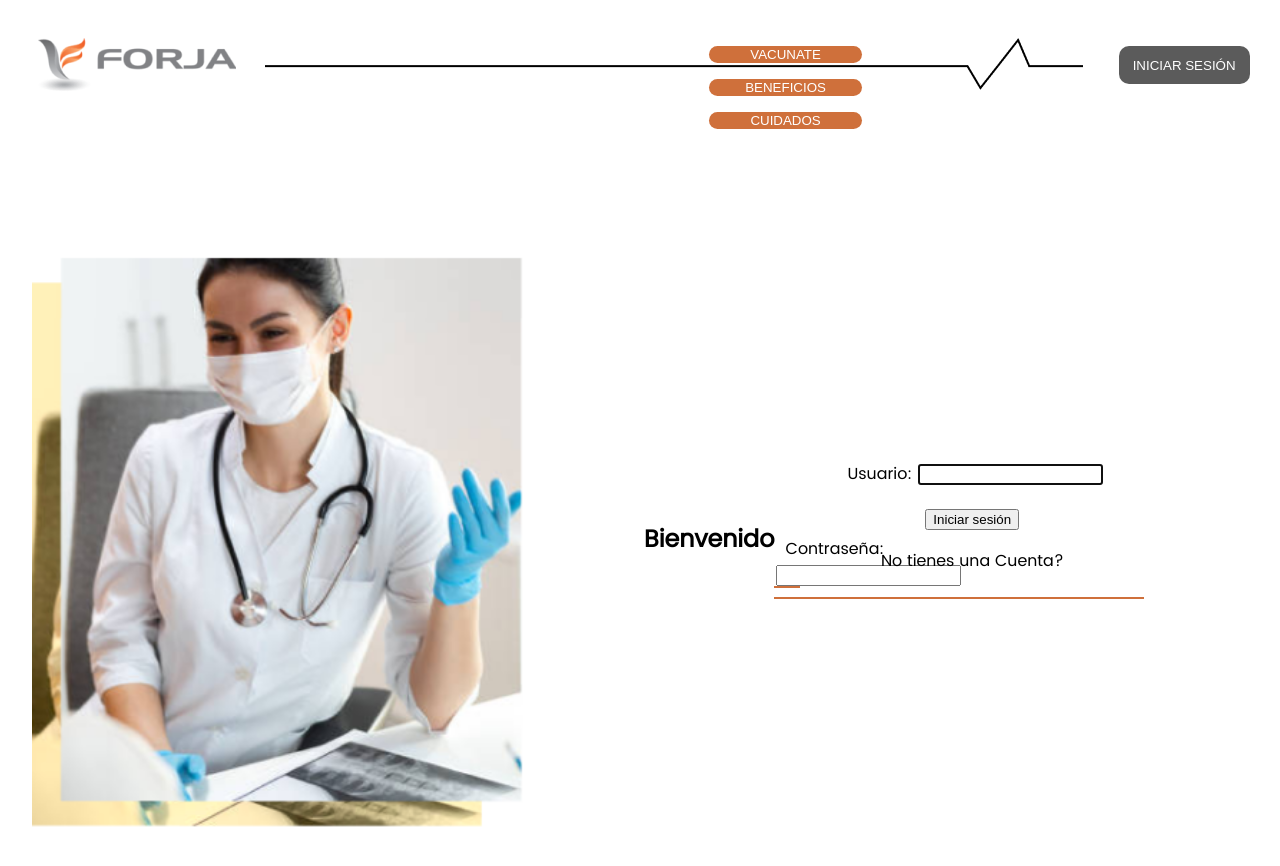
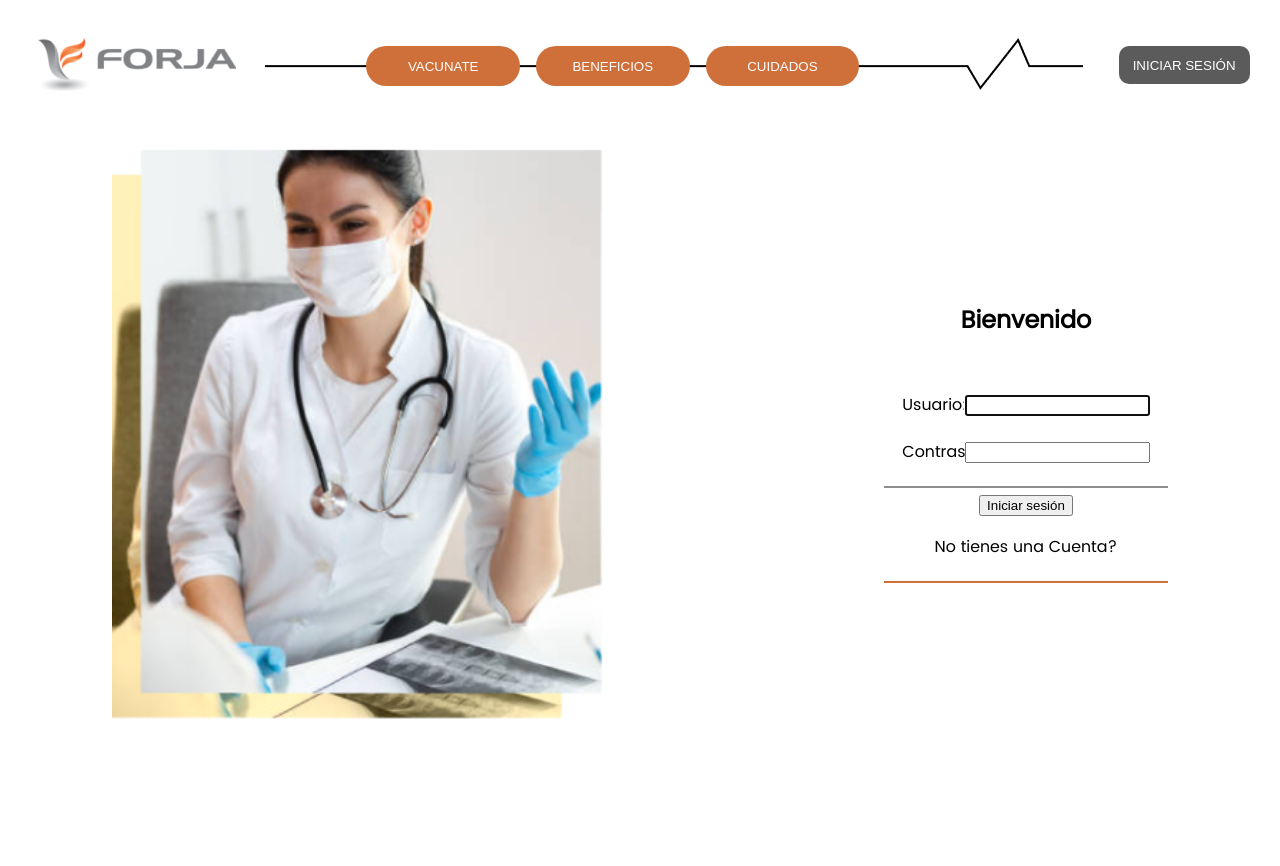
Before and after one commit to VeronikaEspa/Proyecto_Vacunacion, a React (Create React App) app: page /Login in a window 1280 px wide. Shown: the top 866 px of the page. After the commit the page ends 800 px from the top, so only its background shows below. Built offline with nearby package versions, Linux system fonts and the light colour scheme; no server answers.

Commit message:
Mejorando estilos del login

```diff
--- a/src/component/Login/login.styles.css
+++ b/src/component/Login/login.styles.css
@@ -7,46 +7,32 @@ body{
     font-family: 'poppins-regular', sans-serif;
 }
 .container{
-    width: 100vh;
-    height: 100vh;
-    display: grid;
-    grid-template-columns: repeat(2, 1fr);
-    grid-gap: 7rem;
-    padding: 0 2rem;
+    display: flex;
+    justify-content: center;
+    align-items: center;
+    grid-gap: 17rem;
 }
 .img img{
     width: 500px;
 }
-
 .img{
     display: flex;
     justify-content: flex-end;
     align-items: center;
     z-index: -1;
-
 }
-
 .login_container{
-    display: flex;
     align-items: center;
     text-align: center;
-}
-form{
-    width: 360;
-
 }
 form h2{
     font-size: 2.9rem;
     text-transform: uppercase;
     margin: 15px 0;
     color: #333;
-
 }
 .input-div{
     position: relative;
-    display: grid;
-    grid-template-columns: 7% 93%;
-    margin: 25px 0;
     padding: 5px 0;
     border-bottom: 2px solid #8d8d8d;
 }
@@ -54,40 +40,32 @@ form h2{
     content: '';
     position: absolute;
     bottom: -2px;
-    width: 50%;
+    width: 0;
     height: 2px;
     background-color: #CF703B;
 }
 .input-div:after{
     right: 50%;
 }
-
 .input-div:before{
     left: 50%;
 }
-
 .input-div.focus .i i{
     color: #CF703B;
-
 }
-
 .input-div.focus div h5{
     top: -5px;
     font-size: 15px;
 }
-
 .input-div.focus:after, .input-div.focus:before{
     width: 50%;
 }
-
 .input-div.one{
     margin-top: 0;
 }
-
 .input-div.two{
     margin-bottom: 4px;
 }
-
 .i {
     display: flex;
     justify-content: center;
@@ -98,8 +76,6 @@ form h2{
 }
 .input-div > div{
     position: relative;
-    height: 45px;
-
 }
 .input-div > div h5{
     position: absolute;
@@ -124,7 +100,7 @@ form h2{
     color: #555;
     font-family: 'poppins', sans-serif;
 }
-a{
+.a{
     display: block;
     text-align: right;
     text-decoration: none;
@@ -132,7 +108,7 @@ a{
     font-size: 0.9rem;
     transition: .3s;
 }
-a:hover{
+.a:hover{
     color:#CF703B;
 
 }
```
